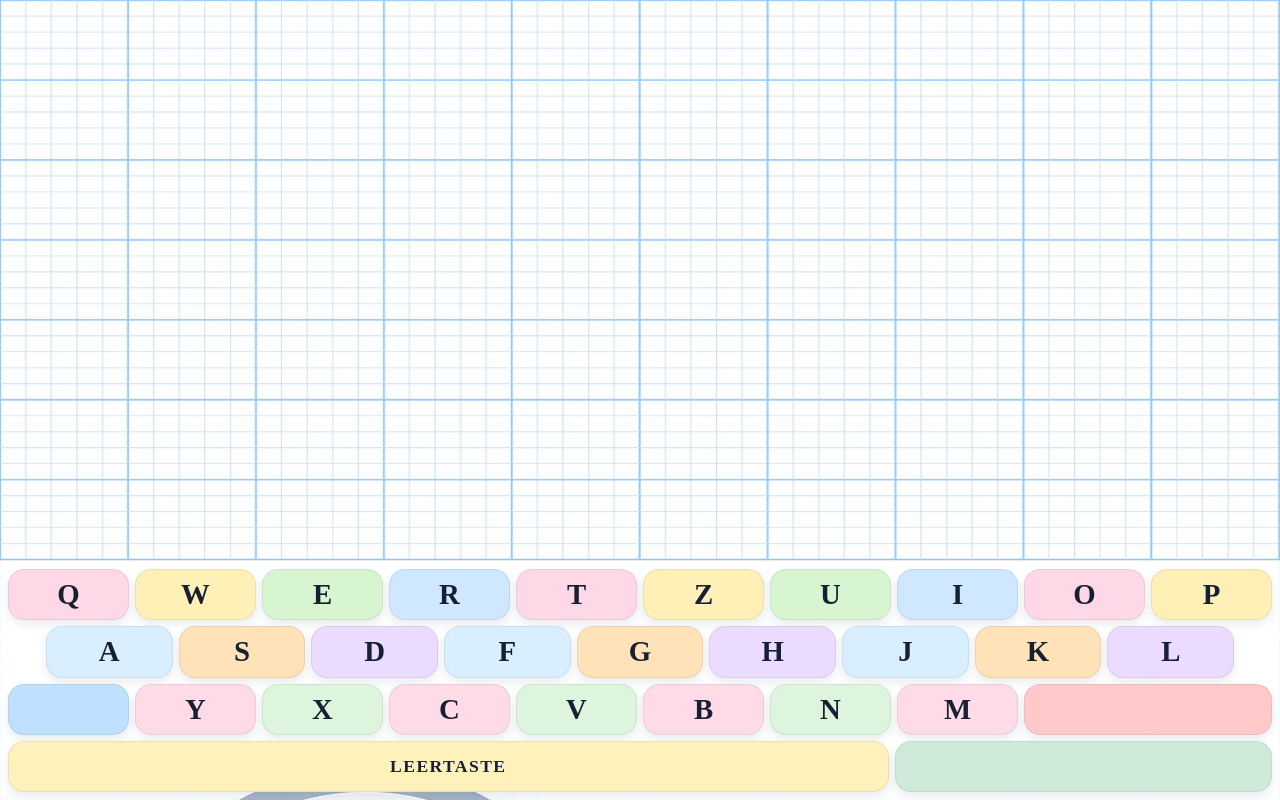
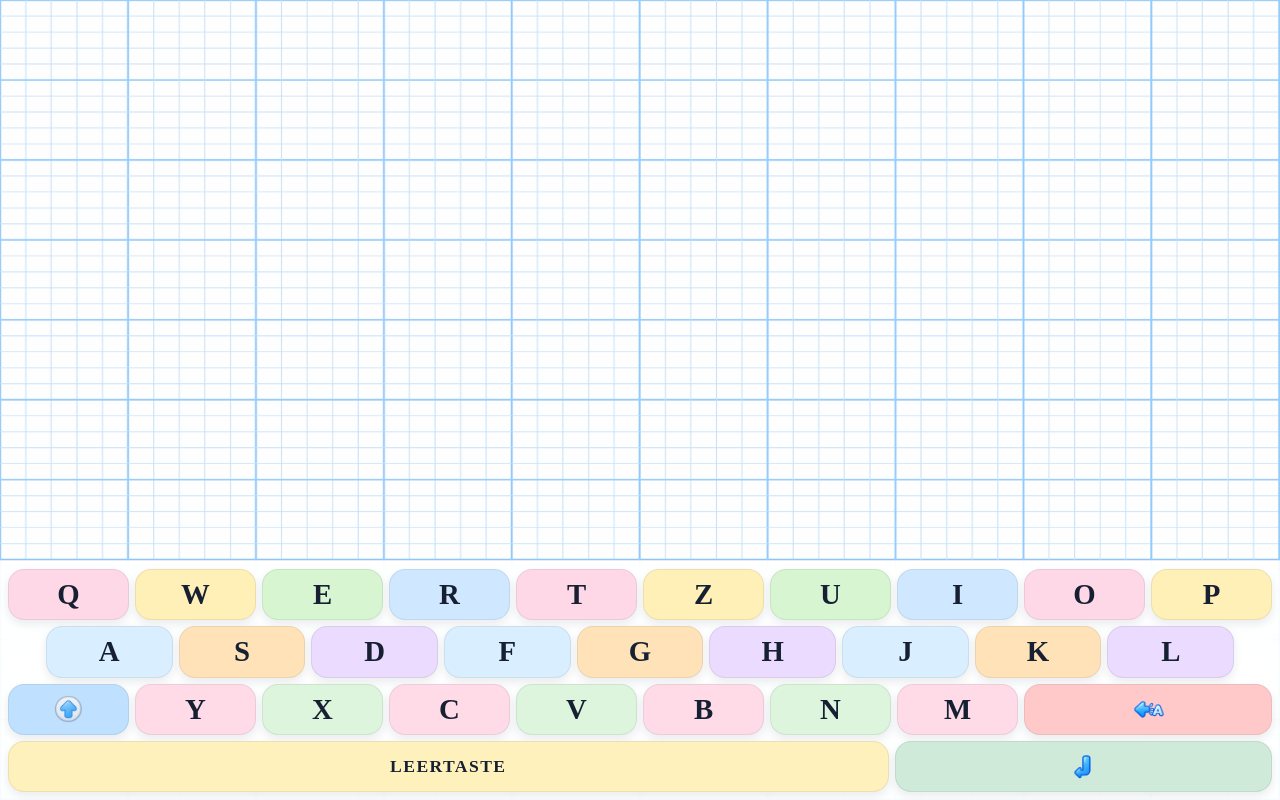
Before and after one commit to abi15punkte/Lernw-rter, a website built with Vite: page index.html in a window 1280 px wide. Built offline with nearby package versions, Linux system fonts and the light colour scheme.

Commit message:
Tastatursymbole optisch in die Tasten integrieren

```diff
--- a/src/style.css
+++ b/src/style.css
@@ -75,10 +75,6 @@ body {
   grid-column: span 2;
 }
 
-.keyboard-row-3 .keyboard-key:first-child {
-  grid-column: span 2;
-}
-
 .keyboard-row-3 .keyboard-key:last-child {
   grid-column: span 4;
 }
@@ -106,6 +102,20 @@ body {
     transform 90ms ease,
     box-shadow 90ms ease,
     filter 90ms ease;
+  display: flex;
+  align-items: center;
+  justify-content: center;
+  overflow: hidden;
+}
+
+.keyboard-icon {
+  width: 72%;
+  height: 72%;
+  display: block;
+  object-fit: contain;
+  pointer-events: none;
+  user-select: none;
+  -webkit-user-drag: none;
 }
 
 .keyboard-row-1 .keyboard-key:nth-child(4n + 1) {
```
